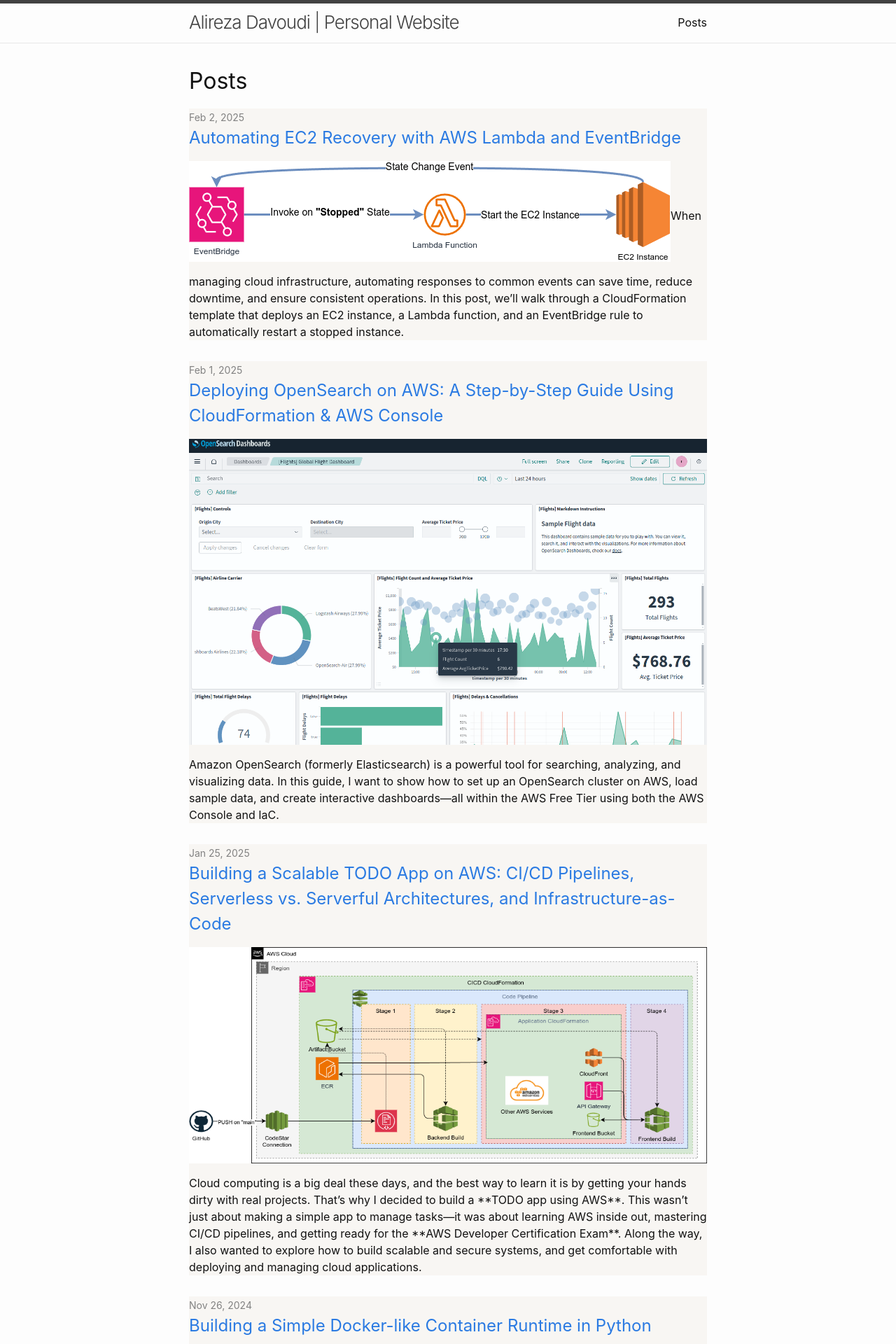
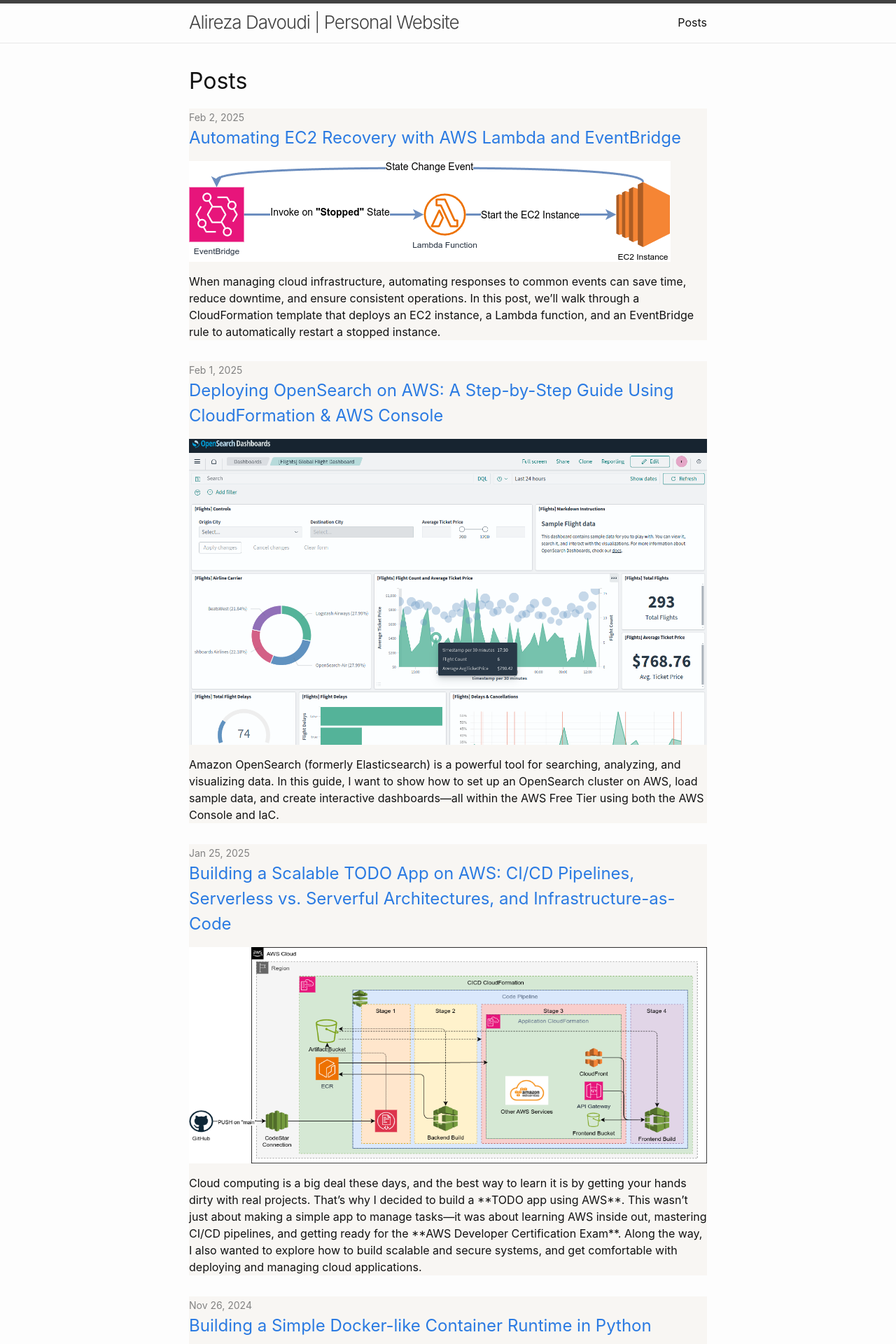
Before and after one commit to adavoudi/adavoudi.github.io, a Jekyll site: the page built from posts.md, in a window 1280 px wide. Shown: the top 1920 px of the page at 70% size. Built offline with Jekyll 4.4.1, drawn with Linux system fonts in a browser that asks for light colours.

Commit message:
Add line break after post cover image in layout

```diff
--- a/_layouts/posts.html
+++ b/_layouts/posts.html
@@ -32,7 +32,7 @@
           </a>
         </h3>
         {%- if post.cover -%}
-          <img src="{{ post.cover }}" alt="{{ post.title }}" style="margin-bottom: 1em;">
+          <img src="{{ post.cover }}" alt="{{ post.title }}" style="margin-bottom: 1em;"><br>
         {%- endif -%}
         {%- if site.show_excerpts -%}
           {{ post.excerpt }}
```
